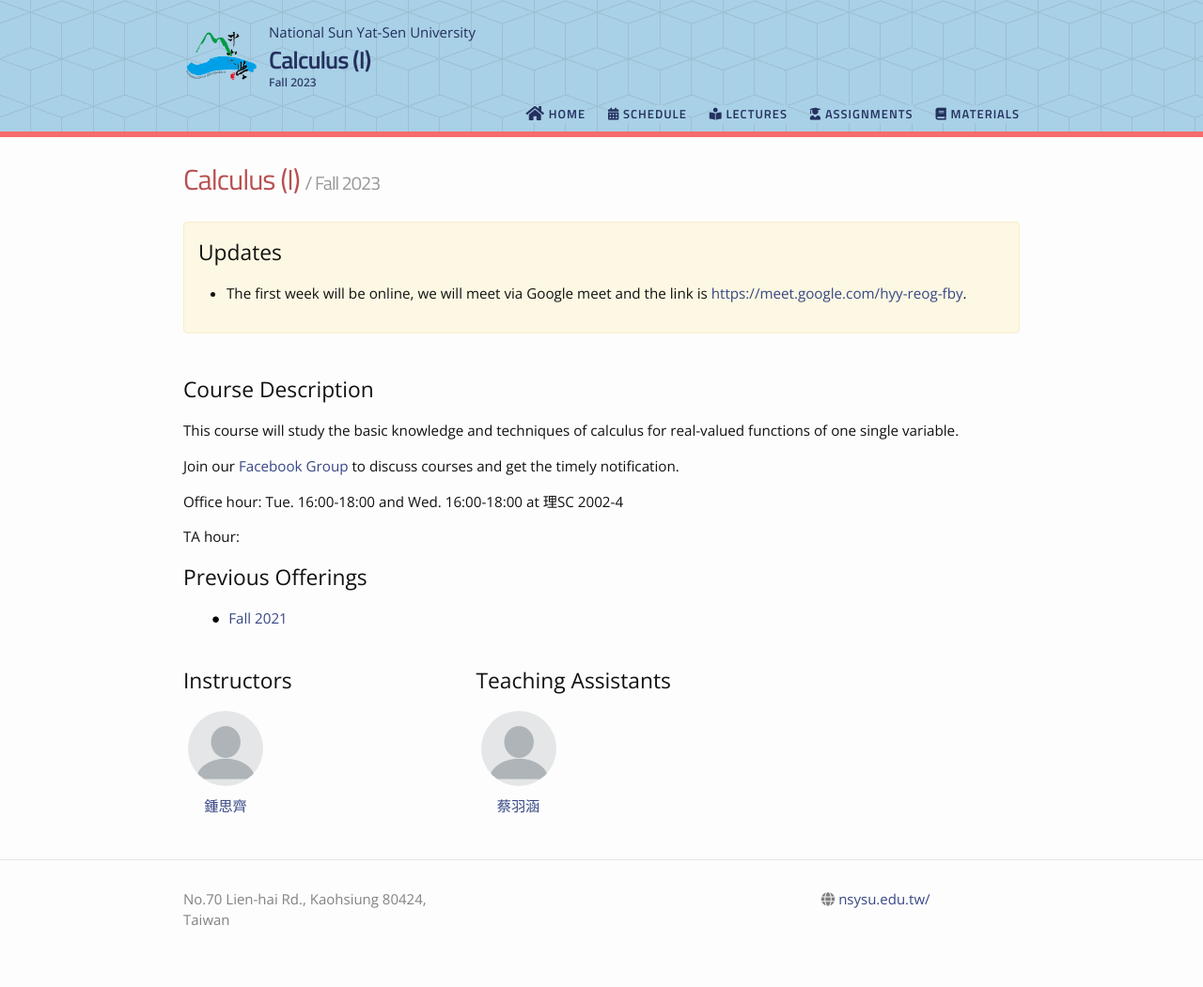
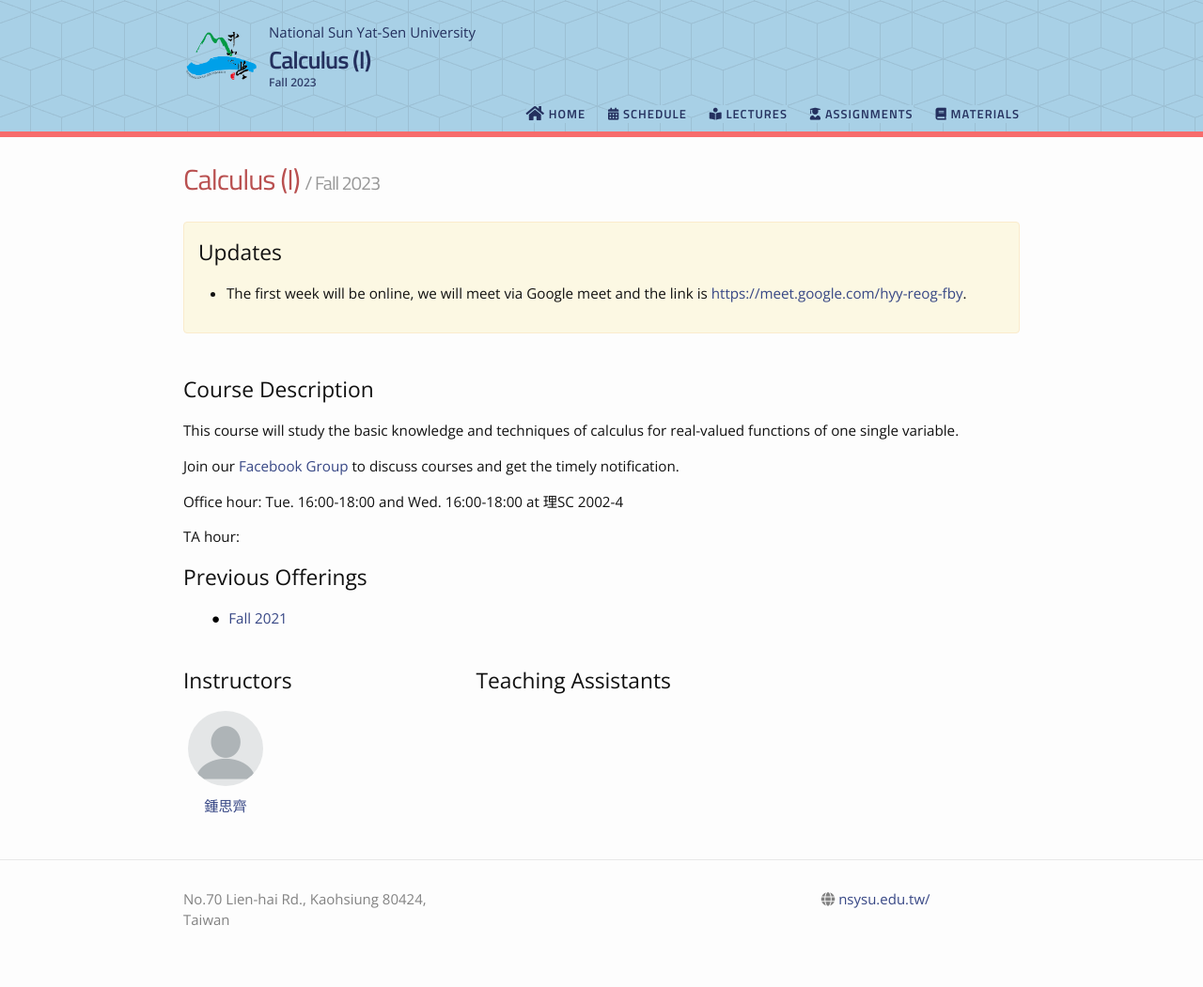
Before and after one commit to phonchi/nsysu-calculus1-2024, a Jekyll site: the page built from index.md, in a window 1280 px wide. Shown: the whole page at 94% size. Built offline with Jekyll 4.4.1, drawn with Linux system fonts in a browser that asks for light colours; nearby versions of some CDN libraries.

Commit message:
Update people.yml

```diff
--- a/_data/people.yml
+++ b/_data/people.yml
@@ -4,6 +4,3 @@ instructors:
     webpage: https://math.nsysu.edu.tw/p/406-1183-263491,r2843.php?Lang=zh-tw
 
 teaching_assistants:
-  - name: 蔡羽涵
-    profile_pic: /_images/pp/avatar.png
-    webpage: mailto:sherry011588@gmail.com
```
